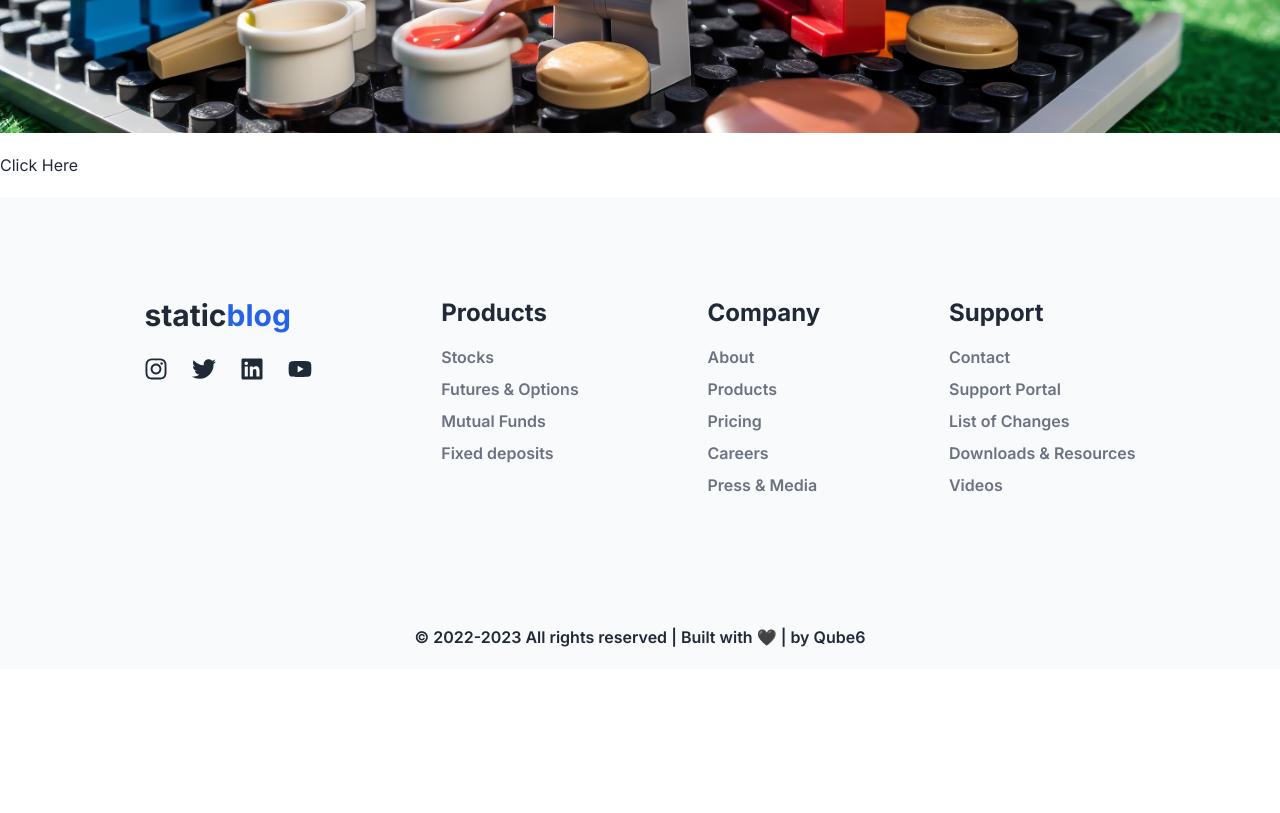
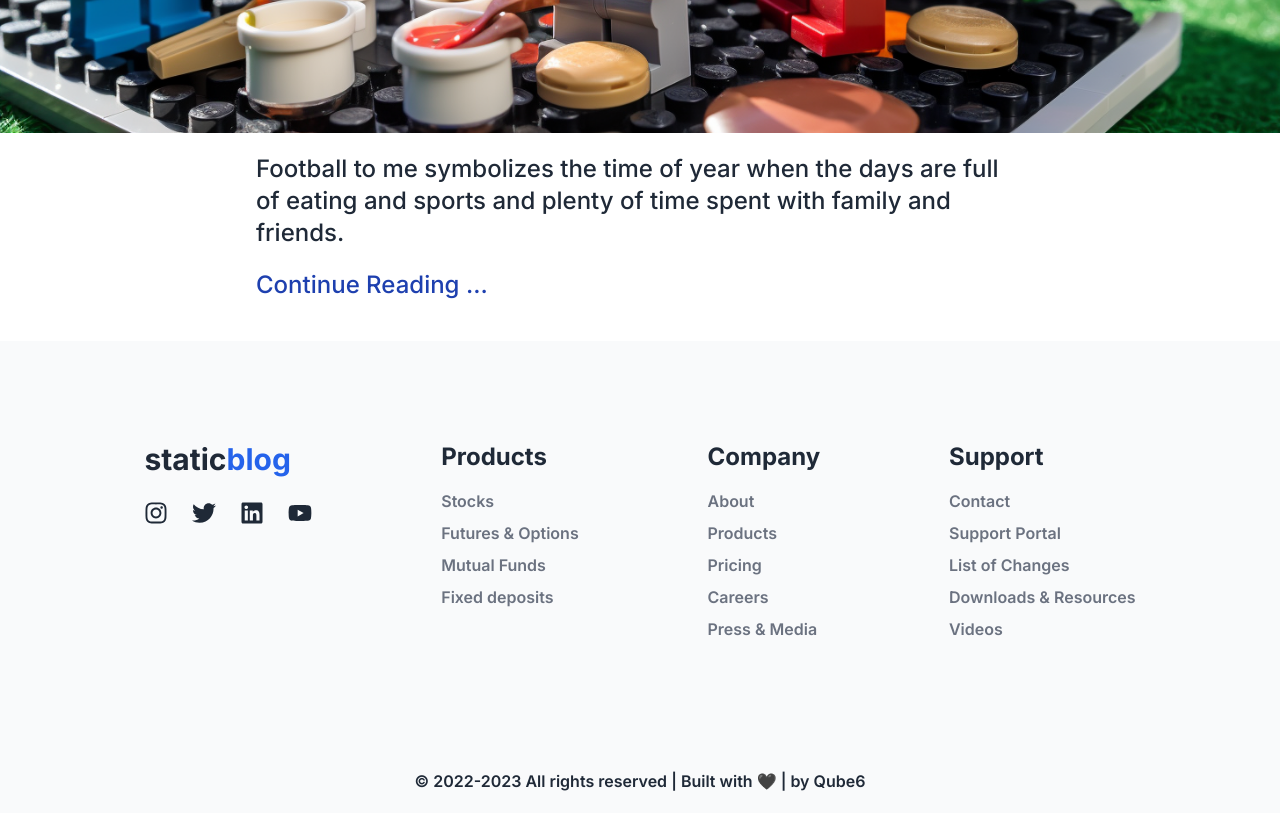
Before and after one commit to jasonhas/next-js-blog-mdx, a Next.js app: page / in a window 1280 px wide. Shown: the part 800-1613 px from the top of the page. Before the commit the page ends 1469 px from the top, so only its background shows below. Built offline with nearby package versions, Linux system fonts and the light colour scheme.

Commit message:
Updated homepage format and added frontmatter
Added 'excerpt' to frontmatter so that simple description of the post can be seen.

```diff
--- a/app/page.js
+++ b/app/page.js
@@ -12,12 +12,16 @@ export default function Home() {
   const formatted = dt.toFormat("MMMM dd, yyyy")
 
   return (
-    <div className='max-w-7xl mx-auto flex flex-col p-4 md:p-0'>
+    <div className='max-w-7xl mx-auto flex flex-col p-4 xl:p-0'>
       <div className='mx-auto'>
         <h1 className='text-3xl md:text-5xl font-bold'>{post[0].title}</h1>
         <p className='py-4 font-medium'>{formatted}</p>
         <Image src={image} width={1920} height={1080} alt="NFL Pic" className=''/>
-        <p className='py-5'>Click <Link href={`/post/${post[0].slug}`}>Here</Link></p>
+        <div className='max-w-3xl font-medium md:text-2xl text-xl mx-auto py-2 lg:py-5'>
+          <p>{post[0].excerpt}</p>
+          <p className='py-5'><Link href={`/post/${post[0].slug}`} className='hover:text-blue-500 text-blue-800'>Continue Reading ...</Link></p>
+        </div>
+
       </div>
     </div>
   )
--- a/components/getPosts.js
+++ b/components/getPosts.js
@@ -17,6 +17,7 @@ const getPostByDate = () => {
             date: matterResult.data.date,
             image: matterResult.data.mainImage,
             description: matterResult.data.description,
+            excerpt: matterResult.data.excerpt,
             slug: fileName.replace(".mdx", "")
         }
     })
--- a/content/football-is-back.mdx
+++ b/content/football-is-back.mdx
@@ -3,6 +3,7 @@ title: NFL 2023 Season Is Here
 description: I love blogging and I love Sunday Football
 date: "2023-09-10"
 mainImage: "/images/NFL-Tailgate-Lego.png"
+excerpt: "Football to me symbolizes the time of year when the days are full of eating and sports and plenty of time spent with family and friends."
 ---
 I've always kinda considered myself a baseball guy. The World Series is by far my favorite sporting event. Love me some NCAA tournament time, but over the last few years the lack of quality referring has quickly killed that for me. However, today I find myself very excited that my Sunday's will now be filled with Football.
 
```
